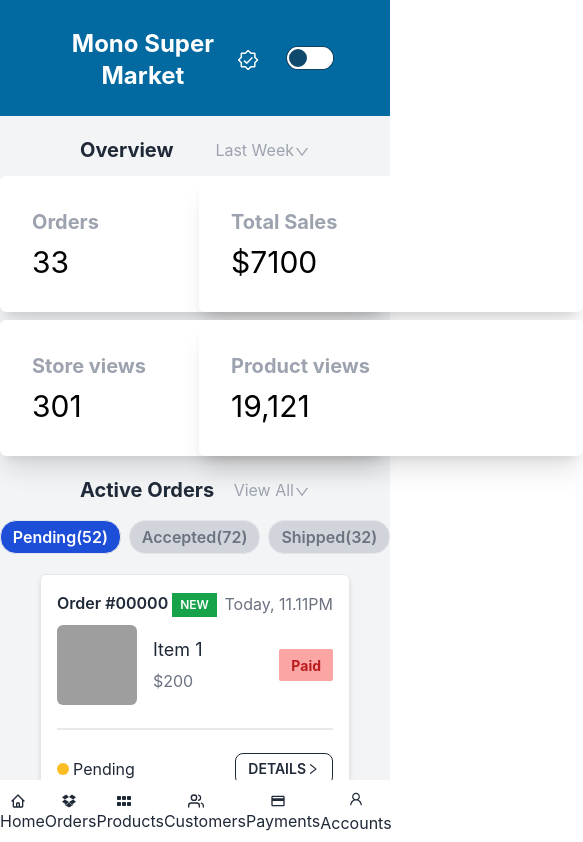
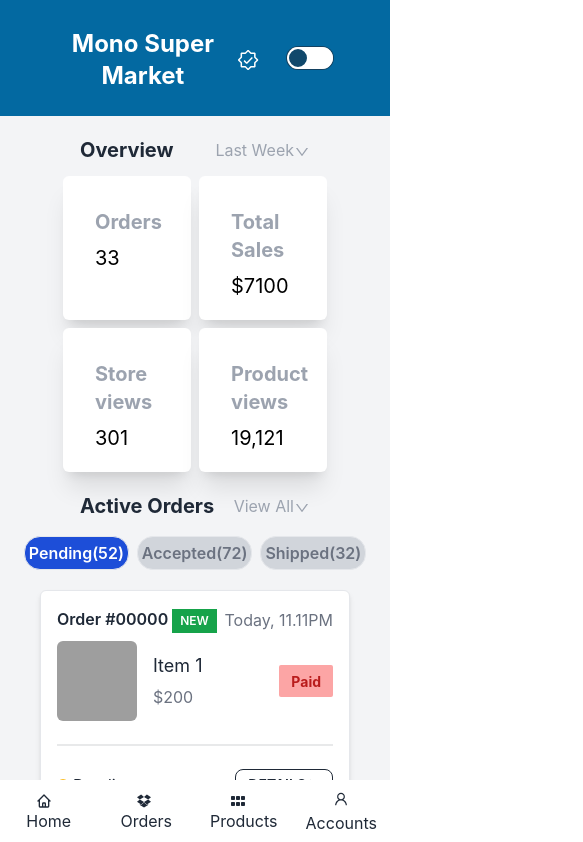
Before and after one commit to raf1n/b2b-e-com, a React (Create React App) app: page / in a window 390 px wide. Shown: the top 842 px of the page, 583 px wide, since content can reach past the window. Built offline with nearby package versions, Linux system fonts and the light colour scheme; grey boxes are pictures that could not be loaded.

Commit message:
final-commit

```diff
--- a/src/Pages/Home/Home.js
+++ b/src/Pages/Home/Home.js
@@ -17,7 +17,7 @@ const Home = () => {
         </h1>
       </div>
       <div>
-        <div className="flex justify-between mb-3 mx-20 mt-5">
+        <div className="flex justify-between gap-10 lg:gap-0 mb-3 mx-20 mt-5">
           <h1 className="font-bold text-xl">Overview</h1>
           <h1 className="flex items-center text-gray-400">
             Last Week
@@ -26,28 +26,28 @@ const Home = () => {
         </div>
         <div className="flex justify-center">
           <div className="grid grid-cols-2 gap-2 items-center justify-center">
-            <div className="w-96 bg-white shadow-xl rounded-md">
+            <div className="w-32 h-36 lg:w-96 bg-white shadow-xl rounded-md">
               <div className="card-body text-black">
                 <p className="font-bold text-gray-400  text-xl">Orders</p>
-                <p className="text-3xl">33</p>
+                <p className="text-xl lg:text-3xl">33</p>
               </div>
             </div>
-            <div className="w-96 bg-white shadow-xl rounded-md">
+            <div className="w-32 h-36 lg:w-96 bg-white shadow-xl rounded-md">
               <div className="card-body text-black">
                 <p className="font-bold text-xl text-gray-400">Total Sales</p>
-                <p className="text-3xl">$7100</p>
+                <p className="text-xl lg:text-3xl">$7100</p>
               </div>
             </div>
-            <div className="w-96 bg-white shadow-xl rounded-md">
+            <div className="w-32 h-36 lg:w-96 bg-white shadow-xl rounded-md">
               <div className="card-body text-black">
                 <p className="font-bold text-xl text-gray-400">Store views</p>
-                <p className="text-3xl">301</p>
+                <p className="text-xl lg:text-3xl">301</p>
               </div>
             </div>
-            <div className="w-96 bg-white shadow-xl rounded-md">
+            <div className="w-32 h-36 lg:w-96 bg-white shadow-xl rounded-md">
               <div className="card-body text-black">
                 <p className="font-bold text-xl text-gray-400">Product views</p>
-                <p className="text-3xl">19,121</p>
+                <p className="text-xl lg:text-3xl">19,121</p>
               </div>
             </div>
           </div>
@@ -61,13 +61,13 @@ const Home = () => {
         </h1>
       </div>
       <div className="flex justify-center text-white gap-2 mt-4">
-        <div className="border rounded-2xl text-center bg-blue-700 px-3 py-1 font-semibold">
+        <div className="border rounded-2xl text-center bg-blue-700 px-1 lg:px-3 py-1 font-semibold">
           Pending(52)
         </div>
-        <div className="border rounded-2xl text-center bg-gray-300 text-gray-500 px-3 py-1 font-semibold">
+        <div className="border rounded-2xl text-center bg-gray-300 text-gray-500 px-1 lg:px-3 py-1 font-semibold">
           Accepted(72)
         </div>
-        <div className="border rounded-2xl text-center bg-gray-300 text-gray-500 px-3 py-1 font-semibold">
+        <div className="border rounded-2xl text-center bg-gray-300 text-gray-500 px-1 lg:px-3 py-1 font-semibold">
           Shipped(32)
         </div>
       </div>
--- a/src/Pages/Orders/Orders.js
+++ b/src/Pages/Orders/Orders.js
@@ -20,13 +20,13 @@ const Orders = () => {
         </div>
       </div>
       <div className="flex justify-center text-white gap-2 mt-4">
-        <div className="border rounded-2xl text-center bg-blue-700 px-3 py-1 font-semibold">
+        <div className="border rounded-2xl text-center bg-blue-700 px-1 lg:px-3 py-1 font-semibold">
           All Time(22)
         </div>
-        <div className="border rounded-2xl text-center bg-gray-300 text-gray-500 px-3 py-1 font-semibold">
+        <div className="border rounded-2xl text-center bg-gray-300 text-gray-500 px-1 lg:px-3 py-1 font-semibold">
           Today(22)
         </div>
-        <div className="border rounded-2xl text-center bg-gray-300 text-gray-500 px-3 py-1 font-semibold">
+        <div className="border rounded-2xl text-center bg-gray-300 text-gray-500 px-1 lg:px-3 py-1 font-semibold">
           Yesterday(22)
         </div>
       </div>
--- a/src/Pages/Payments/Payments.js
+++ b/src/Pages/Payments/Payments.js
@@ -42,14 +42,14 @@ const Payments = () => {
             <div className="flex gap-2 items-center justify-center">
               <div className="w-96 bg-orange-600 shadow-xl rounded-md">
                 <div className="card-body text-white">
-                  <p className="font-bold text-xl">Amount On Hold</p>
-                  <p className="text-3xl">$701</p>
+                  <p className="font-bold lg:text-xl">Amount On Hold</p>
+                  <p className="lg:text-3xl">$701</p>
                 </div>
               </div>
               <div className="w-96 bg-green-600 shadow-xl rounded-md">
                 <div className="card-body text-white">
-                  <p className="font-bold text-xl">Amount Recieved</p>
-                  <p className="text-3xl">$7000</p>
+                  <p className="font-bold lg:text-xl">Amount to Recieve</p>
+                  <p className="lg:text-3xl">$7000</p>
                 </div>
               </div>
             </div>
@@ -68,7 +68,7 @@ const Payments = () => {
           Refunds(1)
         </div>
       </div>
-      <div className="p-20">
+      <div className="pb-20">
         {[1, 2].map((id) => (
           <div
             key={id}
@@ -83,7 +83,7 @@ const Payments = () => {
                     className="object-cover object-center rounded-md h-20 w-20"
                   />
                   <div className="space-y-2">
-                    <h1 className="font-semibold">Order #00000</h1>
+                    <h1 className="font-semibold ">Order #00000</h1>
                     <h1 className="text-gray-500">30/12/22, 09.40 PM</h1>
                   </div>
                 </div>
--- a/src/components/BottomNav/BottomNav.js
+++ b/src/components/BottomNav/BottomNav.js
@@ -40,13 +40,13 @@ const BottomNav = () => {
           <span className="btm-nav-label">Products</span>
         </Link>
       </button>
-      <button>
+      <button className="hidden">
         <Link to="/customers">
           <FiUsers className="w-16"></FiUsers>
           <span className="btm-nav-label">Customers</span>
         </Link>
       </button>
-      <button>
+      <button className="hidden">
         <Link to="/payments">
           <MdOutlinePayment className="w-16"></MdOutlinePayment>
           <span className="btm-nav-label">Payments</span>
```
